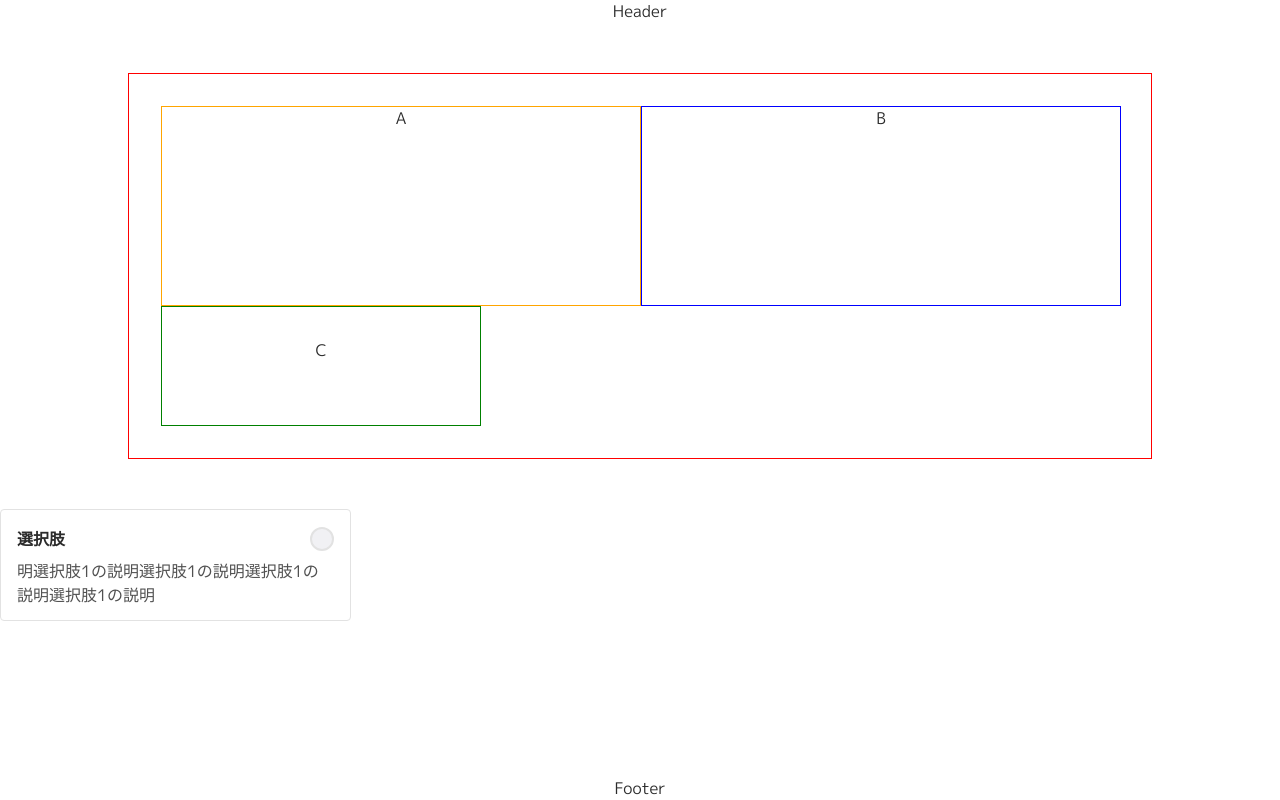
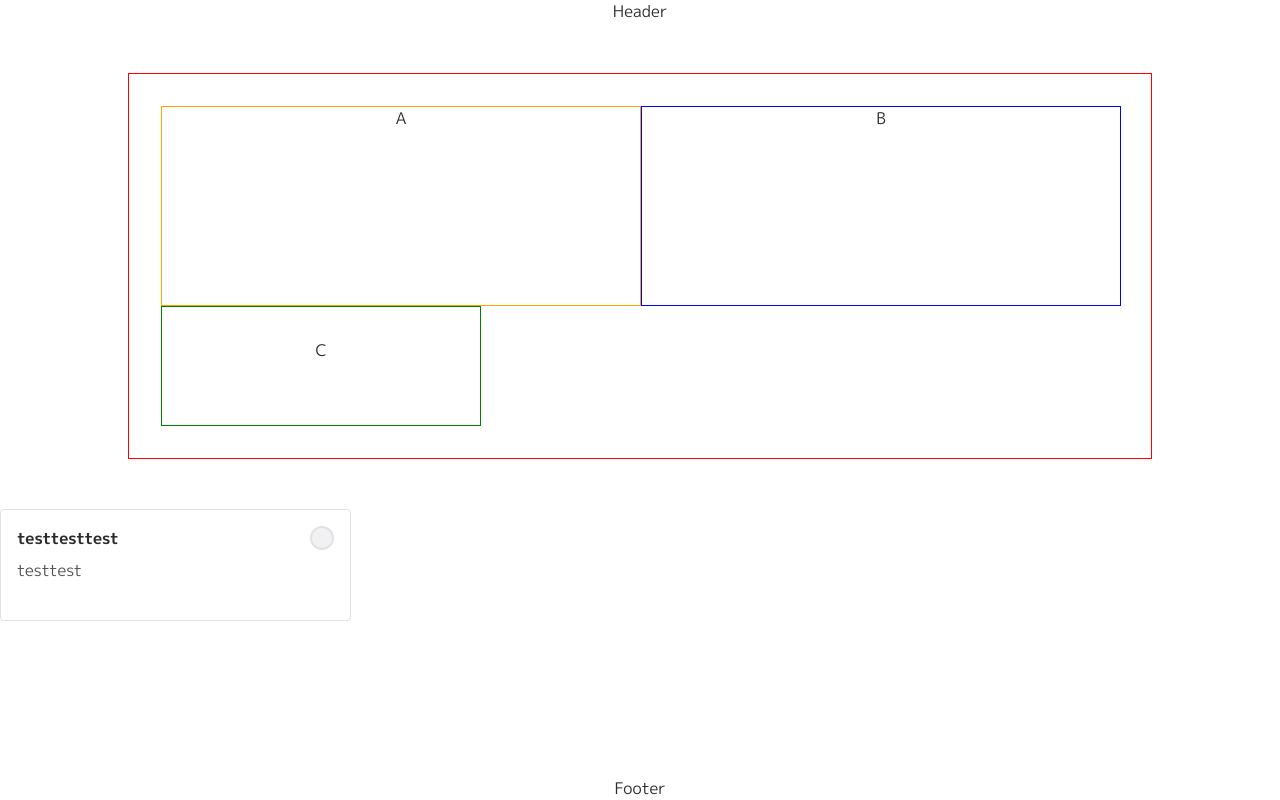
Before and after one commit to traPtitech/booQ-v3-UI, a Vue app: page /register in a window 1280 px wide. Built offline with nearby package versions, Linux system fonts and the light colour scheme.

Commit message:
titleとcontentのpropsを追加した

```diff
--- a/src/pages/registerView.vue
+++ b/src/pages/registerView.vue
@@ -6,7 +6,7 @@
       <div :class="$style.itemC">C</div>
     </div>
   </div>
-  <radio-card />
+  <radio-card title="testtesttest" content="testtest" />
 </template>
 
 <script setup lang="ts">
--- a/src/shared/components/RadioCard.vue
+++ b/src/shared/components/RadioCard.vue
@@ -4,11 +4,11 @@
     :style="`width: ${props.width}; height: ${props.height}`"
   >
     <div :class="$style.title_wrapper">
-      <div :class="$style.title">選択肢</div>
+      <div :class="$style.title">{{ props.title }}</div>
       <radio-button input-id="1" name="ok" value="a" />
     </div>
-    <div :class="$style.text">
-      明選択肢1の説明選択肢1の説明選択肢1の説明選択肢1の説明
+    <div :class="$style.content">
+      {{ props.content }}
     </div>
   </div>
 </template>
@@ -18,6 +18,8 @@ import RadioButton from '@/shared/components/RadioButton.vue';
 
 const props = withDefaults(
   defineProps<{
+    title: string;
+    content: string;
     width?: string;
     height?: string;
   }>(),
@@ -50,7 +52,7 @@ props.width;
   font-weight: bold;
 }
 
-.text {
+.content {
   color: $color-text-secondary;
   font-size: 16px;
   line-height: 150%;
```
